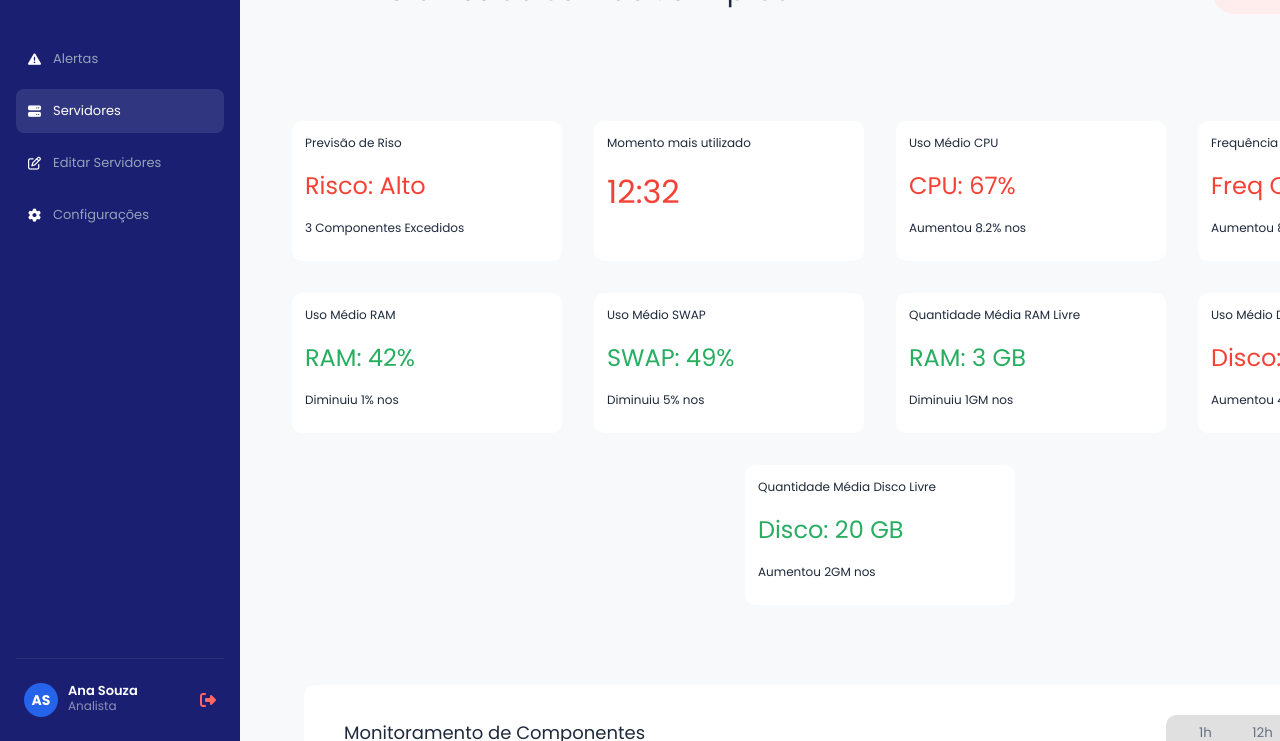
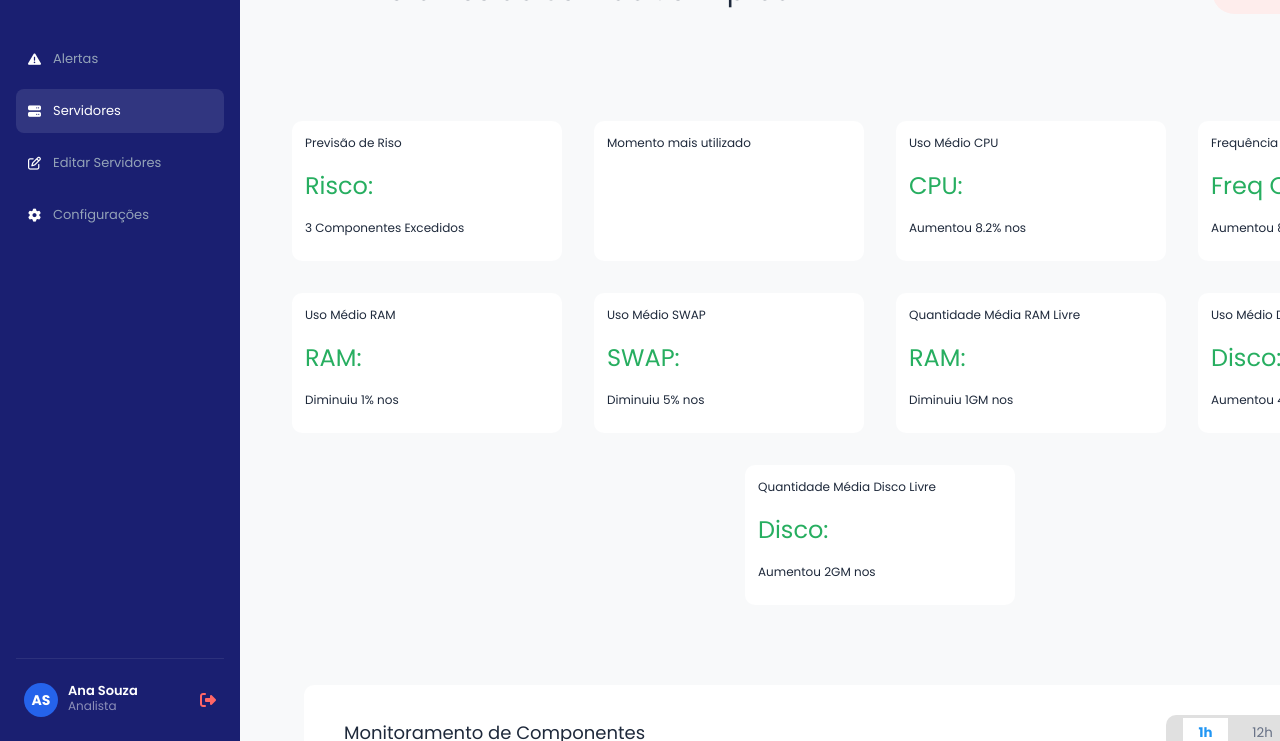
Before and after one commit to Noctua-Inc/noctua-sistema, a website: page views/dash-especifica.html in a window 1280 px wide. Both pictures are taken after a click on the button "1h". Shown: the part 59-800 px from the top of the page. Drawn offline with nearby package versions, Linux system fonts and the light colour scheme.

Commit message:
fix: alterando botões de tempo e inicio do js kpis

```diff
--- a/public/js/dash-especifca.js
+++ b/public/js/dash-especifca.js
@@ -1,3 +1,30 @@
+let kpiRisco = document.querySelector("#kpiRisco");
+let kpiHorario = document.querySelector("#kpiHorario");
+let kpiCPUPor = document.querySelector("#kpiCPUPor");
+let kpiCPUFreq = document.querySelector("#kpiCPUFreq");
+let kpiRAMPor = document.querySelector("#kpiRAMPor");
+let kpiSWAPPor = document.querySelector("#kpiSWAPPor");
+let kpiRAMUso = document.querySelector("#kpiRAMUso");
+let kpiDiscoPor = document.querySelector("#kpiDiscoPor");
+let kpiDiscoUso = document.querySelector("#kpiDiscoUso");
+
+let teste = document.querySelectorAll(".botao-tempo")
+
+
+
+console.log(teste);
+
+function trocarTempo(indice) {
+    for(let i = 0; i < teste.length; i++) {
+        if(teste[i].className == "botao-tempo botao-escolhido") {
+            teste[i].classList.remove("botao-escolhido");
+            break;
+        }
+    }
+
+    teste[indice].classList.add("botao-escolhido");
+}
+
 const ctx = document.getElementById('grafico').getContext('2d');
 
 const grafico = new Chart(ctx, {
--- a/public/styles/dash-especifica.css
+++ b/public/styles/dash-especifica.css
@@ -198,7 +198,10 @@ main .kpis .kpi {
     padding: 13px;
 }
 
-main .kpis .kpi .componente {font-weight: normal;}
+main .kpis .kpi .componente {
+    font-weight: normal;
+    color: #27AE60;
+}
 main .kpis .kpi .horario {font-size: 32px;}
 
 main .kpis .kpi .titulo-kpi,
@@ -207,7 +210,6 @@ main .kpis .kpi .observacao {
 }
 
 main .kpis .kpi .excedeu {color: #F44336;}
-main .kpis .kpi .normal {color: #27AE60;}
 
 main .sessao-grafico {
     width: 90%;
@@ -244,6 +246,7 @@ main .sessao-grafico .botoes-tempo .botao-tempo {
     color: #667085;
     background-color: #E0E0E0;
     border: none;
+    cursor: pointer;
 }
 
 main .sessao-grafico .botoes-tempo .botao-tempo:hover{
@@ -254,6 +257,7 @@ main .sessao-grafico .botoes-tempo .botao-escolhido {
     background-color: #FFF;
     color: #2196F3;
     font-weight: bold;
+    cursor: default;
 }
 
 main .sessao-grafico .botoes-tempo .botao-escolhido:hover{
--- a/views/dash-especifica.html
+++ b/views/dash-especifica.html
@@ -67,8 +67,8 @@
                 <p class="titulo-kpi">
                     Previsão de Riso
                 </p>
-                <h2 class="componente excedeu">
-                    Risco: Alto
+                <h2 class="componente" id="kpiRisco">
+                    Risco:
                 </h2>
                 <p class="observacao">
                     3 Componentes Excedidos
@@ -79,8 +79,8 @@
                 <p class="titulo-kpi">
                     Momento mais utilizado
                 </p>
-                <h2 class="componente horario excedeu">
-                    12:32
+                <h2 class="componente horario" id="kpiHorario">
+
                 </h2>
             </div>
 
@@ -88,8 +88,8 @@
                 <p class="titulo-kpi">
                     Uso Médio CPU
                 </p>
-                <h2 class="componente excedeu">
-                    CPU: 67%
+                <h2 class="componente" id="kpiCPUPor">
+                    CPU:
                 </h2>
                 <p class="observacao">
                     Aumentou 8.2% nos
@@ -100,8 +100,8 @@
                 <p class="titulo-kpi">
                     Frequência Médio CPU
                 </p>
-                <h2 class="componente excedeu">
-                    Freq CPU: 2.2 Ghz
+                <h2 class="componente" id="kpiCPUFreq">
+                    Freq CPU:
                 </h2>
                 <p class="observacao">
                     Aumentou 8.2% nos
@@ -112,8 +112,8 @@
                 <p class="titulo-kpi">
                     Uso Médio RAM
                 </p>
-                <h2 class="componente normal">
-                    RAM: 42%
+                <h2 class="componente" id="kpiRAMPor">
+                    RAM:
                 </h2>
                 <p class="observacao">
                     Diminuiu 1% nos
@@ -124,8 +124,8 @@
                 <p class="titulo-kpi">
                     Uso Médio SWAP
                 </p>
-                <h2 class="componente normal">
-                    SWAP: 49%
+                <h2 class="componente" id="kpiSWAPPor">
+                    SWAP:
                 </h2>
                 <p class="observacao">
                     Diminuiu 5% nos
@@ -136,8 +136,8 @@
                 <p class="titulo-kpi">
                     Quantidade Média RAM Livre
                 </p>
-                <h2 class="componente normal">
-                    RAM: 3 GB
+                <h2 class="componente" id="kpiRAMUso">
+                    RAM:
                 </h2>
                 <p class="observacao">
                     Diminuiu 1GM nos
@@ -148,8 +148,8 @@
                 <p class="titulo-kpi">
                     Uso Médio Disco
                 </p>
-                <h2 class="componente excedeu">
-                    Disco: 82%
+                <h2 class="componente" id="kpiDiscoPor">
+                    Disco:
                 </h2>
                 <p class="observacao">
                     Aumentou 4% nos
@@ -160,8 +160,8 @@
                 <p class="titulo-kpi">
                     Quantidade Média Disco Livre
                 </p>
-                <h2 class="componente normal">
-                    Disco: 20 GB
+                <h2 class="componente" id="kpiDiscoUso">
+                    Disco:
                 </h2>
                 <p class="observacao">
                     Aumentou 2GM nos
@@ -176,19 +176,19 @@
                 </h2>
 
                 <div class="botoes-tempo">
-                    <button class="botao-tempo">
+                    <button class="botao-tempo" onclick="trocarTempo(0)">
                         1h
                     </button>
 
-                    <button class="botao-tempo">
+                    <button class="botao-tempo" onclick="trocarTempo(1)">
                         12h
                     </button>
 
-                    <button class="botao-tempo botao-escolhido">
+                    <button class="botao-tempo botao-escolhido" onclick="trocarTempo(2)">
                         24h
                     </button>
 
-                    <button class="botao-tempo">
+                    <button class="botao-tempo" onclick="trocarTempo(3)">
                         7 dias
                     </button>
                 </div>
```
